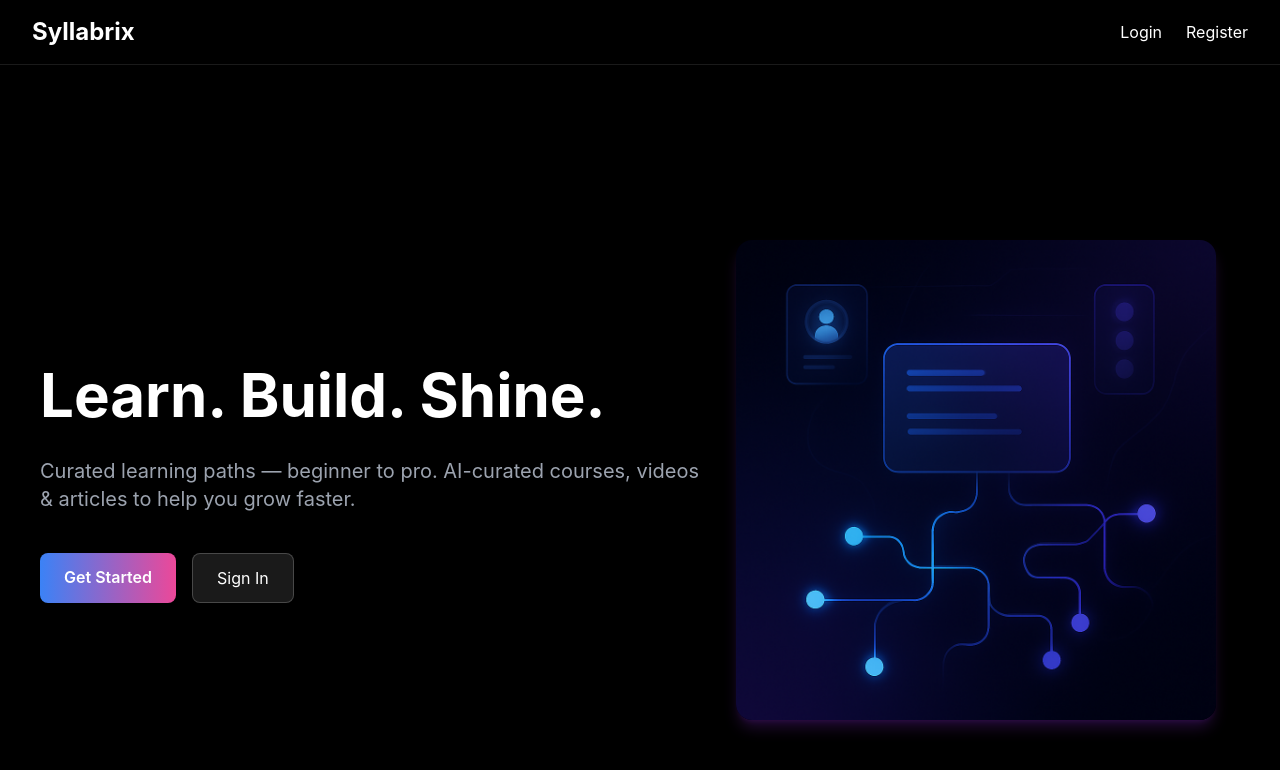
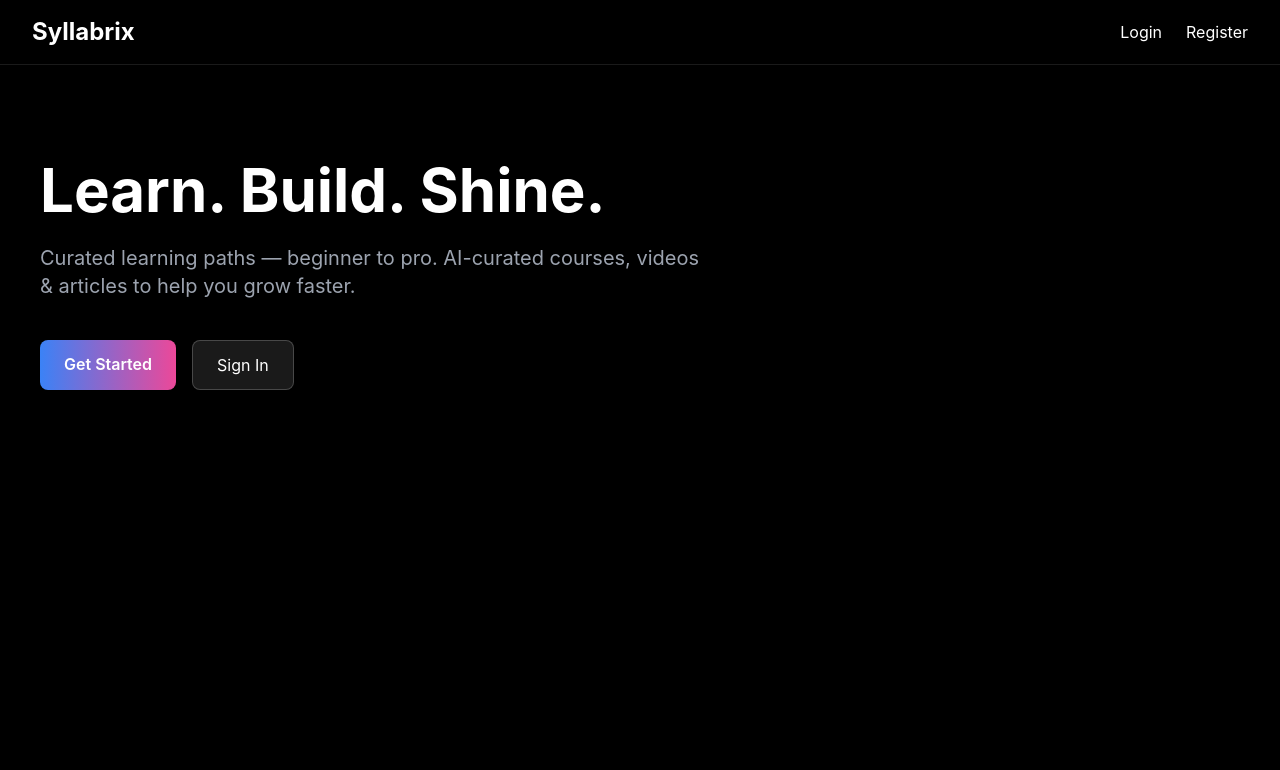
Before and after one commit to Lahiri9100/prompt-to-course, a React (Create React App) app in the folder frontend/: page / in a window 1280 px wide. Shown: the top 770 px of the page. Built offline with nearby package versions, Linux system fonts and the light colour scheme.

Commit message:
Updated Home.jsx with hero image

```diff
--- a/frontend/src/pages/Home.jsx
+++ b/frontend/src/pages/Home.jsx
@@ -1,18 +1,13 @@
 import React from "react";
 import { Link } from "react-router-dom";
-import heroImg from "../assets/hero.png";
 
 export default function Home() {
   return (
-    <div className="min-h-screen bg-black text-white px-10 py-20 flex flex-col md:flex-row items-center justify-between">
+    <div className="min-h-screen bg-black text-white px-10 py-20">
 
-      {/* LEFT SIDE TEXT */}
-      <div className="max-w-2xl">
-        <h1 className="text-6xl font-bold mb-6 leading-tight">
-          Learn. Build. Shine.
-        </h1>
+      <h1 className="text-6xl font-bold mb-6">Learn. Build. Shine.</h1>
 
-        <p className="text-gray-400 text-xl mb-10">
+      <p className="text-gray-400 text-xl max-w-2xl mb-10">
         Curated learning paths — beginner to pro. AI-curated courses, videos & articles to help you grow faster.
       </p>
 
@@ -31,16 +26,6 @@ export default function Home() {
           Sign In
         </Link>
       </div>
-      </div>
-
-      {/* RIGHT SIDE HERO IMAGE */}
-      <div className="mt-14 md:mt-0 md:w-1/2 flex justify-center">
-        <img
-          src={heroImg}
-          alt="AI roadmap graphic"
-          className="w-[420px] md:w-[480px] rounded-2xl shadow-lg shadow-purple-900/40"
-        />
-      </div>
 
     </div>
   );
```
Lines whose indentation alone changed are shown as unchanged.
